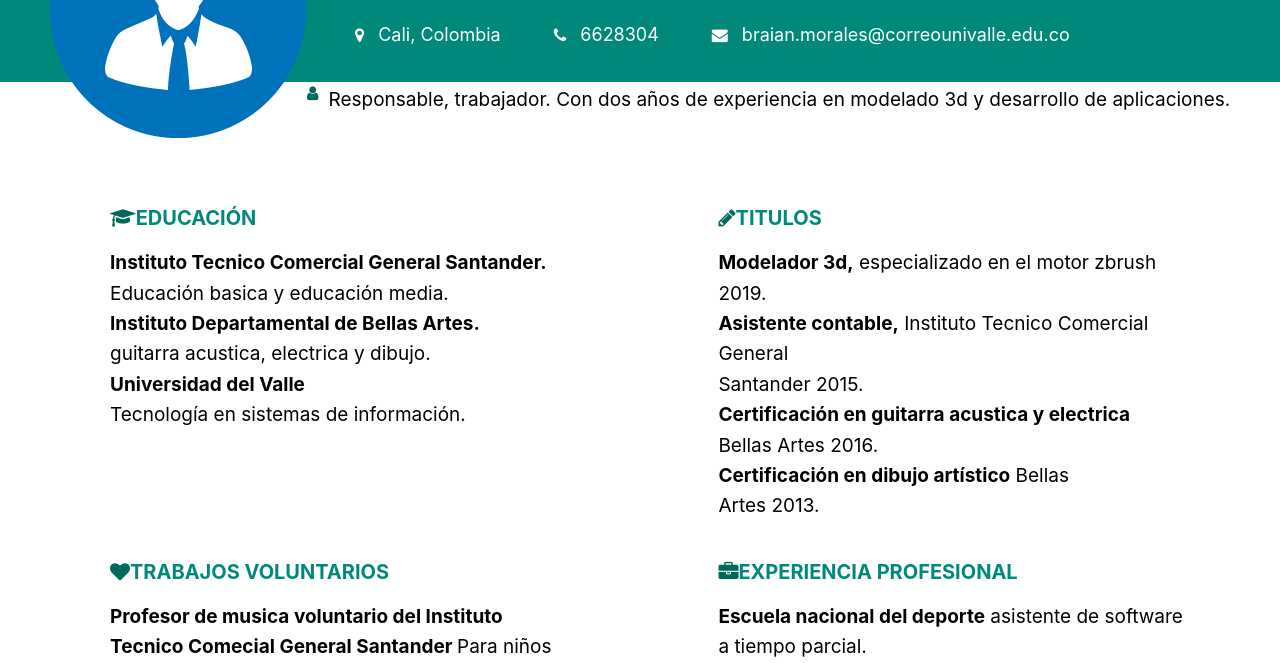
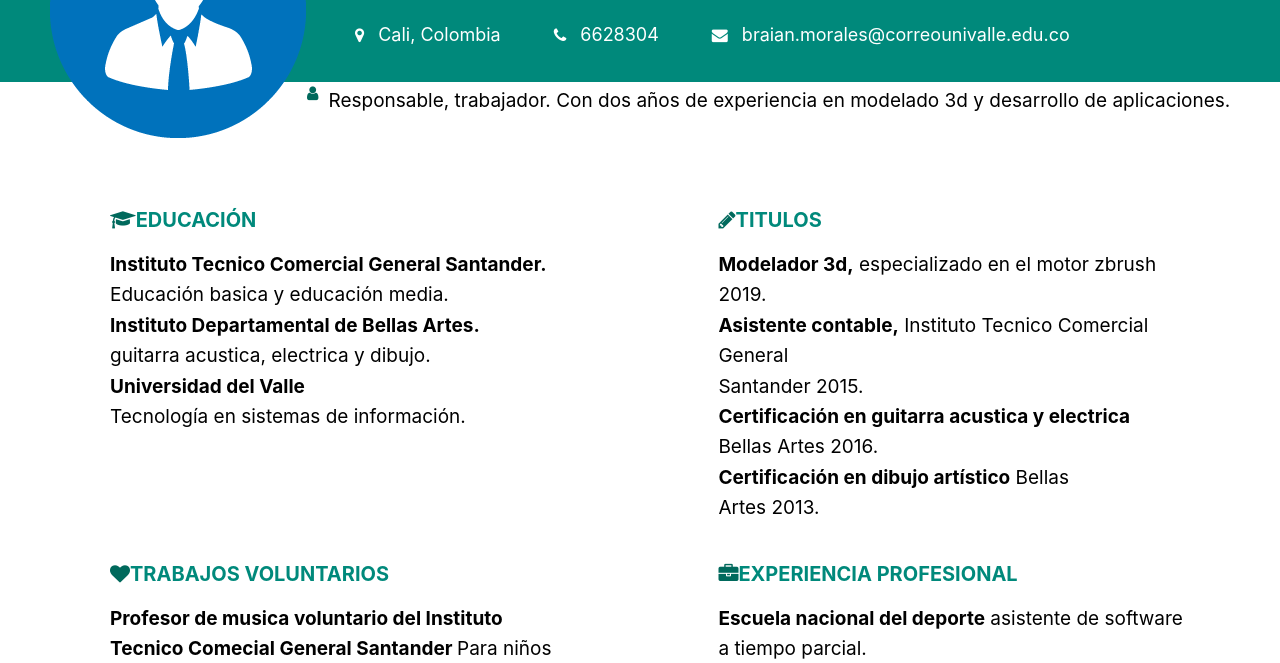
Before and after one commit to BraianM2000/BraianM2000.github.io, a plain HTML site: page index.html in a window 1280 px wide. Shown: the part 118-781 px from the top of the page. Drawn offline with Linux system fonts and the light colour scheme.

Commit message:
Pequeñas correcciones

```diff
--- a/css/style.css
+++ b/css/style.css
@@ -39,7 +39,7 @@ header #logo{
    margin-left: 40px;
 }
 p{
-    line-height: 190%;
+    line-height: 200%;
    text-align: left;
    font-size: 19px;
    margin-left: 15px;
--- a/index.html
+++ b/index.html
@@ -72,7 +72,7 @@
         <p>
             <b>Escuela nacional del deporte</b> asistente de software <br> a tiempo parcial. <br>
             <b>Administrador de la pagina web Game Bundle</b><br> Como proyecto personal apoyado en un hobby. <br>
-            <b>Administrador de base de datos de la escuela nacional del deporte</b> adicional al trabajo de asistente de software.
+            <b>Administrador de base de datos de la escuela nacional del deporte</b><br> adicional al trabajo de asistente de software.
         </p>
 
     </section>
```
